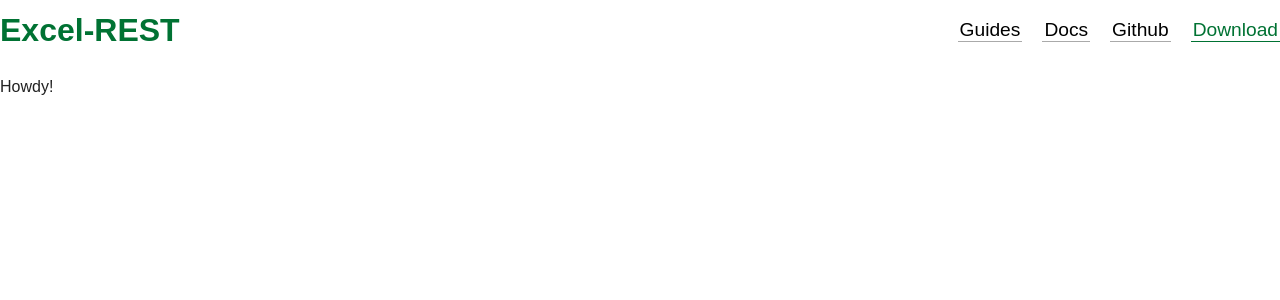
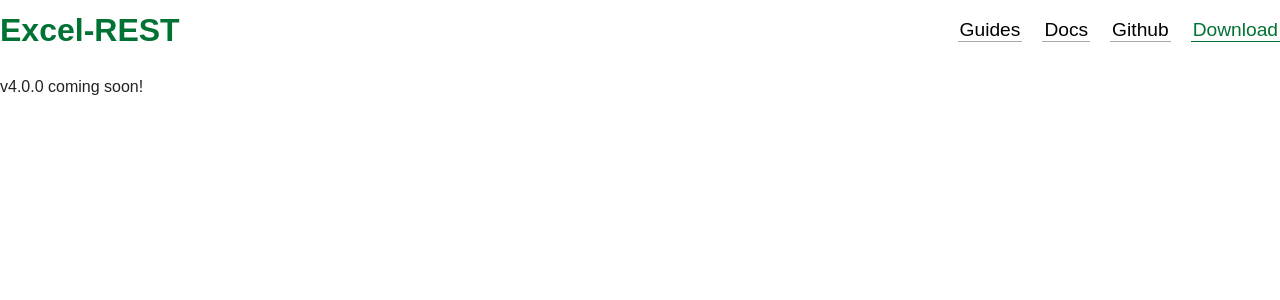
Before and after one commit to VBA-tools/VBA-Web, a Jekyll site: the page built from landing.md, in a window 1280 px wide. Shown: the top 300 px of the page. Built offline with Jekyll 4.4.1, drawn with Linux system fonts in a browser that asks for light colours; nearby versions of some CDN libraries; Markdown is read by kramdown in place of the engine named in the settings.

Commit message:
Update guides

```diff
--- a/landing.md
+++ b/landing.md
@@ -3,4 +3,4 @@ title: v4.0.0
 layout: default
 ---
 
-Howdy!
+v4.0.0 coming soon!
```
Also changed, not shown: guides/get-request.md (+9 -0 lines).
